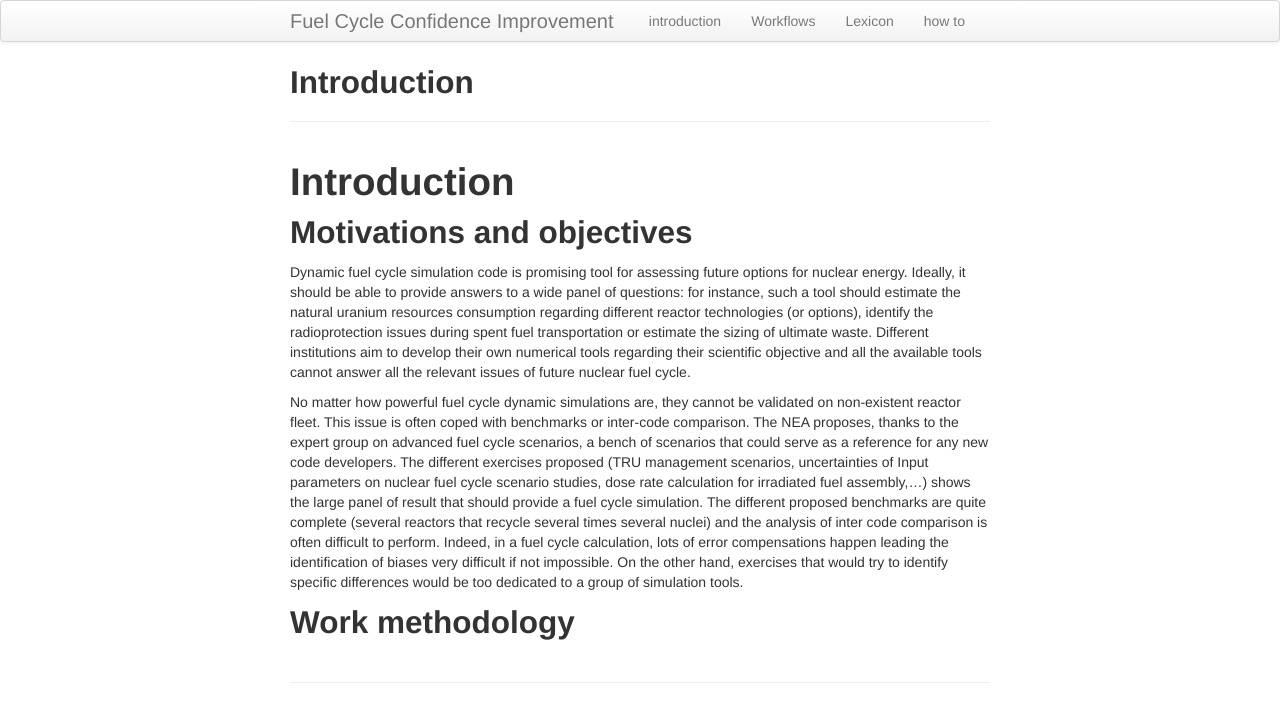
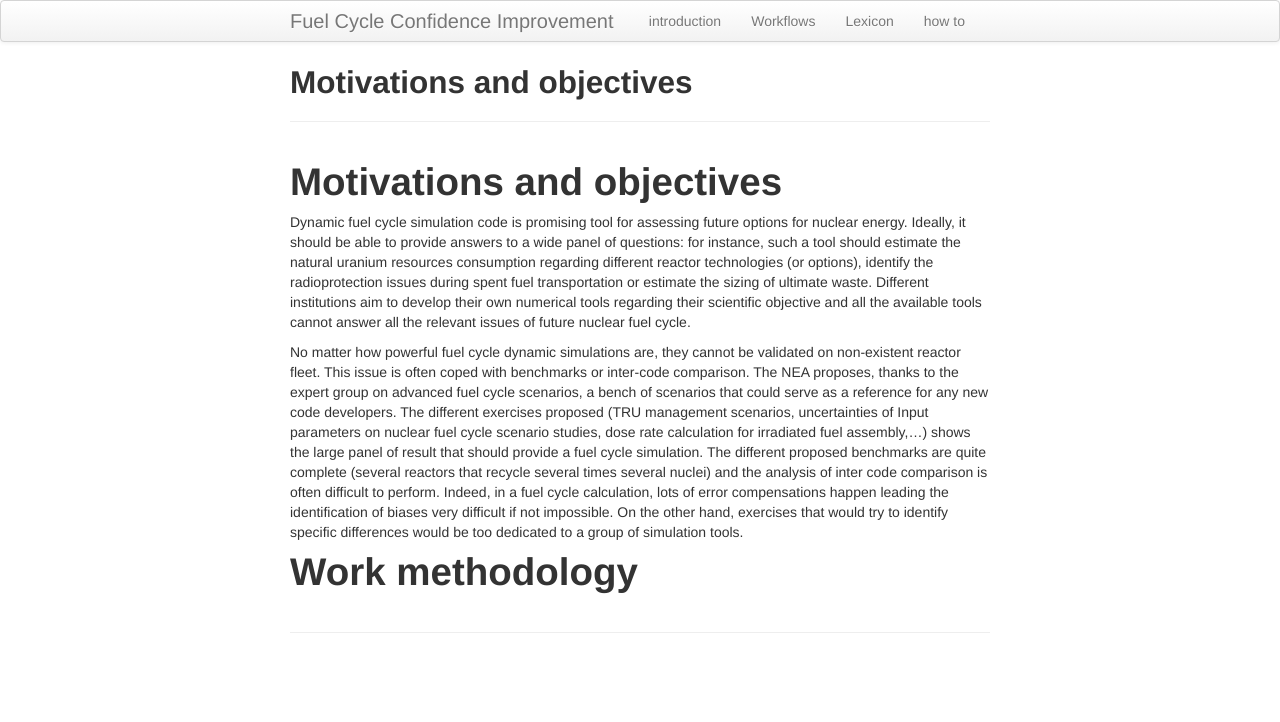
Before and after one commit to FuelCycleFIT/fcci2017.github.io_old_bkp, a Jekyll site: the page built from pages/INTRODUCTION.md, in a window 1280 px wide. Shown: the top 722 px of the page. Built offline with Jekyll 4.4.1, drawn with Linux system fonts in a browser that asks for light colours; our own code applies the rules of GitHub Pages for plain Markdown files.

Commit message:
reshape header

```diff
--- a/pages/INTRODUCTION.md
+++ b/pages/INTRODUCTION.md
@@ -1,6 +1,4 @@
-# Introduction
-
-## Motivations and objectives
+# Motivations and objectives
 
 Dynamic fuel cycle simulation code is promising tool for assessing future options for nuclear energy. Ideally, it should be able to provide answers to a wide panel of questions: for instance, such a tool should estimate the natural uranium resources consumption regarding different reactor technologies (or options), identify the radioprotection issues during spent fuel transportation or estimate the sizing of ultimate waste. Different institutions aim to develop their own numerical tools regarding their scientific objective and all the available tools cannot answer all the relevant issues of future nuclear fuel cycle.
 
@@ -8,4 +6,4 @@ No matter how powerful fuel cycle dynamic simulations are, they cannot be valida
 
 
 
-## Work methodology
+# Work methodology
```
